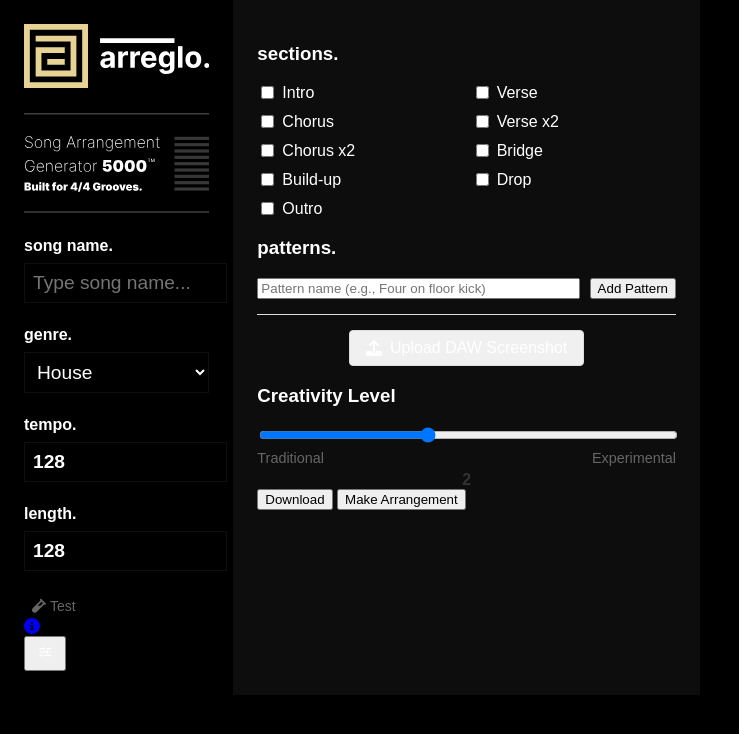
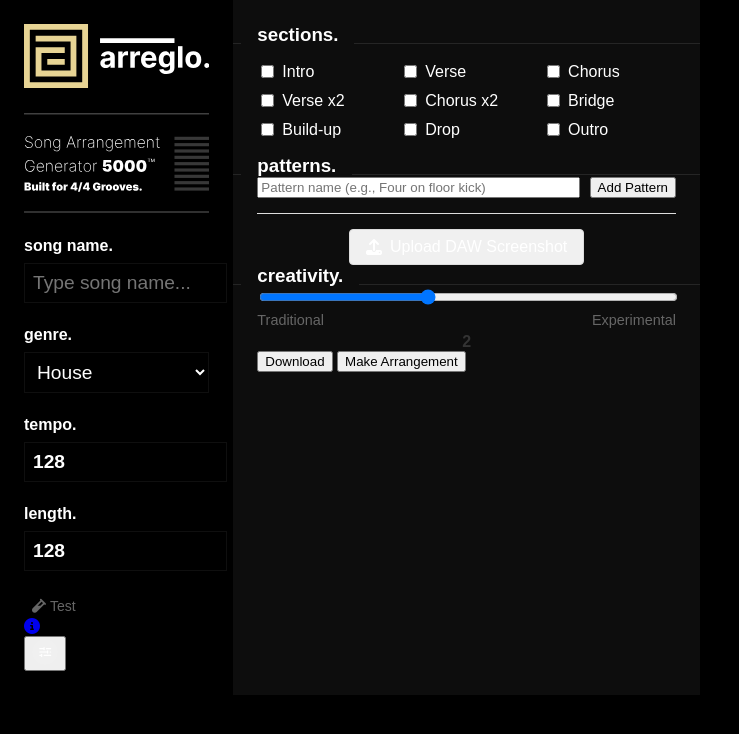
Before and after one commit to ztfo/arreglo, a website built with webpack: page src/ui/index.html in a window 1280 px wide. Shown: the whole page, without its empty margins (0-739 px from the left). Built offline with nearby package versions, Linux system fonts and the light colour scheme.

Commit message:
style checkpoint - break

```diff
--- a/src/ui/index.html
+++ b/src/ui/index.html
@@ -156,7 +156,9 @@
                     <div class="grid-item-full">
                         <!-- Sections Selection -->
                         <div class="form-section">
-                            <h3>sections.</h3>
+                            <div class="header-line">
+                                <h3>sections.</h3>
+                            </div>
                             <div class="sections-grid">
                                 <label><input type="checkbox" name="sections" value="Intro"> Intro</label>
                                 <label><input type="checkbox" name="sections" value="Verse 1"> Verse</label>
@@ -174,7 +176,9 @@
                         <div class="left-item">
                             <!-- Pattern Input Section -->
                             <div class="form-section">
-                                <h3>patterns.</h3>
+                                <div class="header-line">
+                                    <h3>patterns.</h3>
+                                </div>
                                 <div class="pattern-input-methods">
                                     <div class="pattern-input">
                                         <input type="text" id="patternInput" maxlength="20" placeholder="Pattern name (e.g., Four on floor kick)">
@@ -194,7 +198,9 @@
                         <div class="right-item">
                             <!-- Creativity Level -->
                             <div class="form-section">
-                                <h3>Creativity Level</h3>
+                                <div class="header-line">
+                                    <h3>creativity.</h3>
+                                </div>
                                 <div class="creativity-input">
                                     <input type="range" id="creativity" min="0" max="5" value="2" step="1">
                                     <div class="creativity-labels">
--- a/src/ui/styles/main.css
+++ b/src/ui/styles/main.css
@@ -31,6 +31,31 @@ form#songForm .panel.left {
     grid-area: 1 / 1 / 2 / 2;
 }
 
+.form-section h3 {
+    position: relative;
+    margin-top: 0;
+    margin-left: -1rem;
+    background-color: #0d0d0d;
+    padding: 0px 1rem;
+    z-index: 1;
+    display: inline;
+}
+
+.form-section .header-line:after {
+    content: "";
+    position: absolute;
+    bottom: 2px;
+    left: -24px;
+    right: -24px;
+    height: 1px;
+    background-color: #252525;
+    z-index: 0;
+}
+
+.header-line {
+    position: relative;
+}
+
 .form-group {
     margin-bottom: 15px;
 }
@@ -54,6 +79,8 @@ form#songForm .panel.left {
     height: auto;
     margin-bottom: 8px;
 }
+
+
 
 .settings-panel {
     display: none;
@@ -130,8 +157,10 @@ nav {
 
 .sections-grid {
     display: grid;
-    grid-template-columns: repeat(auto-fill, minmax(150px, 1fr));
+    grid-template-columns: repeat(3, 1fr);
+    grid-template-rows: repeat(3, 1fr);
     gap: 10px;
+    margin: 1rem 0;
 }
 
 .sections-grid label {
```
Also changed, not shown: README.md.
